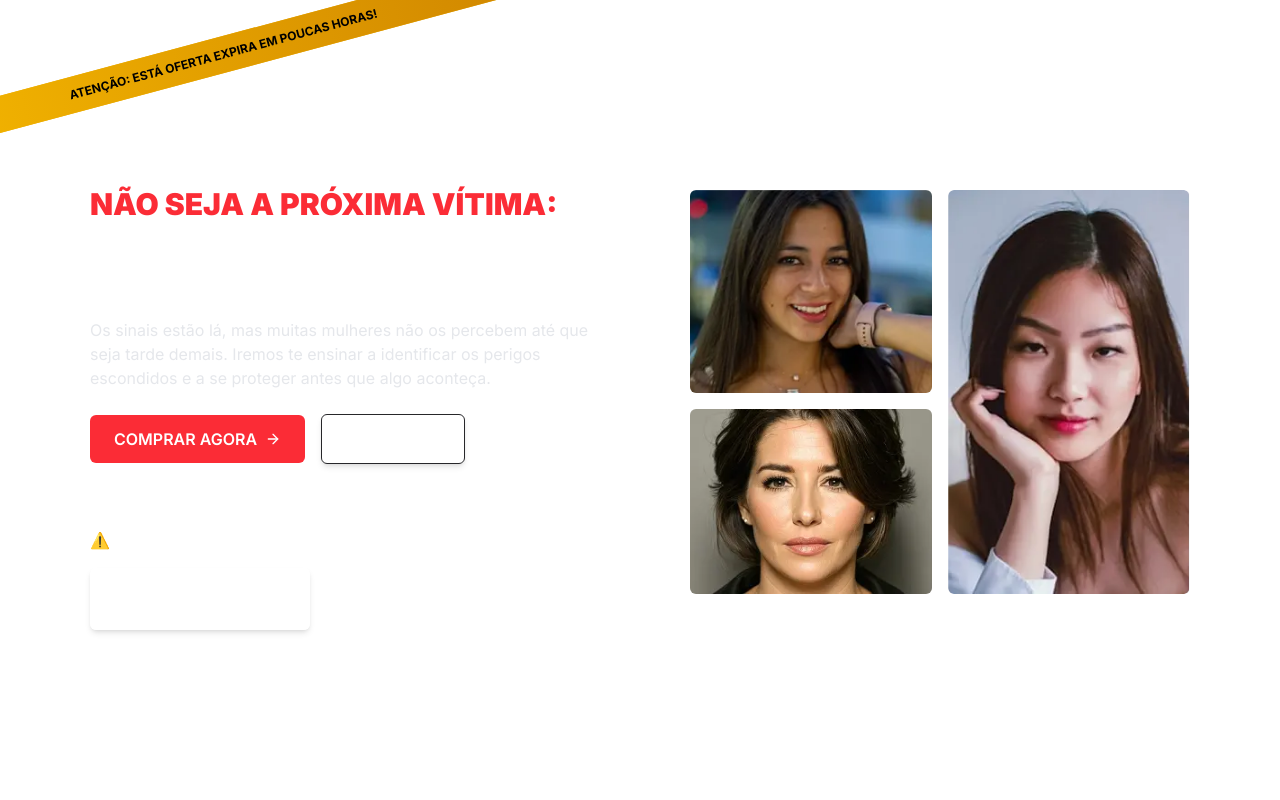
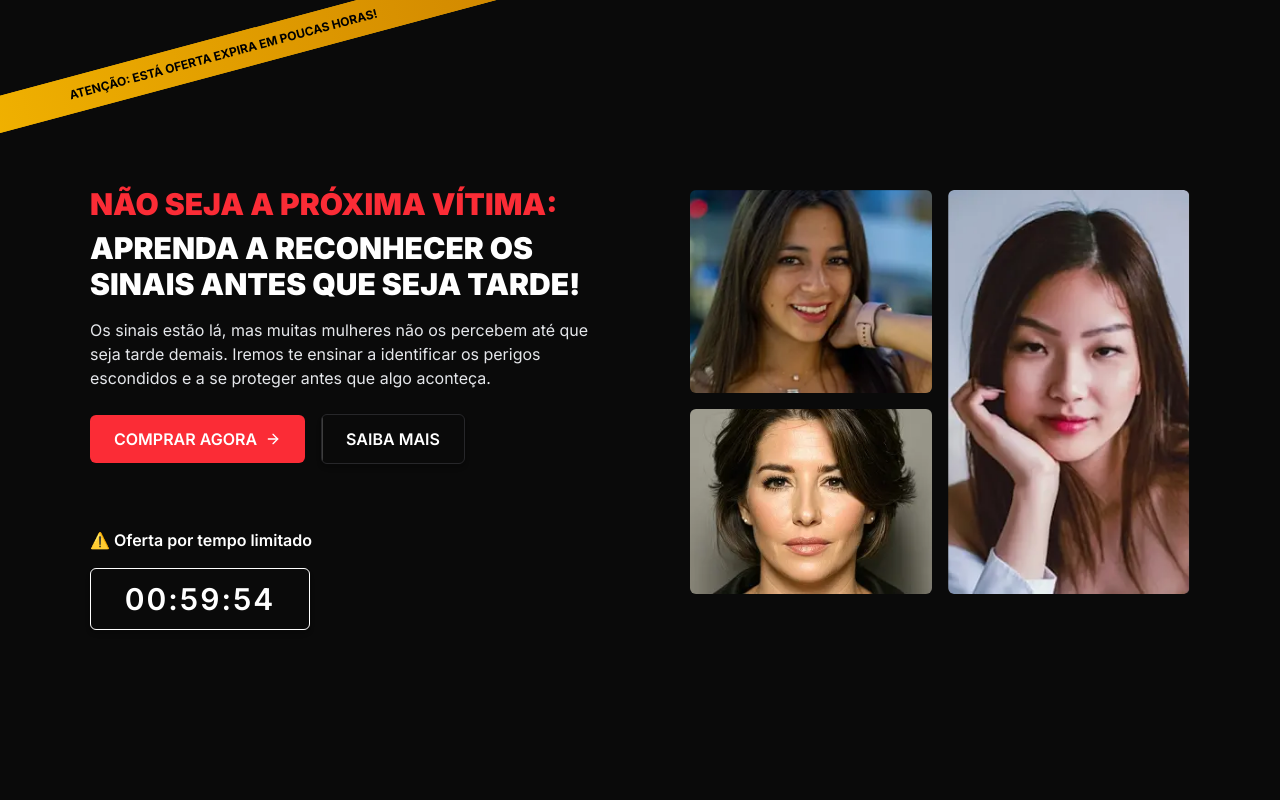
Before and after one commit to FabianoPereiraOne/Landing-Page-Secure-Yourself, a Next.js app: page / in a window 1280 px wide. Shown: the top 800 px of the page. Built offline with nearby package versions, Linux system fonts and the light colour scheme.

Commit message:
Fix: adjust bg html

```diff
--- a/src/app/layout.tsx
+++ b/src/app/layout.tsx
@@ -93,7 +93,7 @@ export default function RootLayout({
   children: React.ReactNode
 }>) {
   return (
-    <html lang='pt-BR'>
+    <html lang='pt-BR' className='dark'>
       <body className={`${inter.className} antialiased`}>{children}</body>
     </html>
   )
--- a/src/styles/globals.css
+++ b/src/styles/globals.css
@@ -2,7 +2,7 @@
 
 @plugin "tailwindcss-animate";
 
-@custom-variant dark (&:is(.dark *));
+@custom-variant dark (&:where(.dark, .dark *));
 
 @theme inline {
   --color-background: var(--background);
@@ -128,6 +128,7 @@ body {
   * {
     @apply border-border outline-ring/50;
   }
+
   body {
     @apply bg-background text-foreground;
   }
```
Also changed, not shown: components.json.
